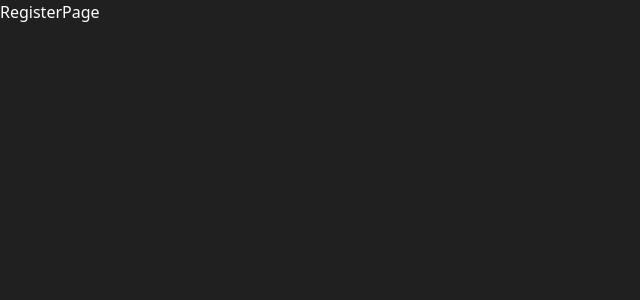
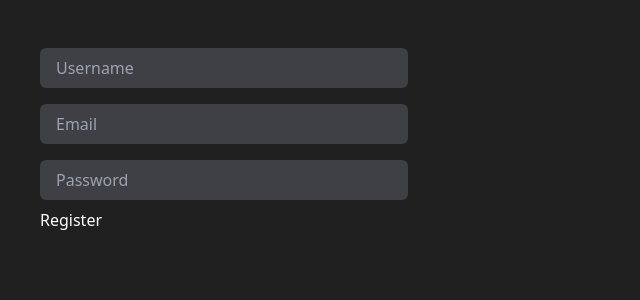
Before and after one commit to MariaRipley/patient-manager, a React (Vite) app in the folder client/: page /register in a window 1280 px wide. Shown: the top 300 px of the page, without its empty margins (0-640 px from the left). Built offline with nearby package versions, Linux system fonts and the light colour scheme.

Commit message:
Add form using react-hook-form and tailwind for style

```diff
--- a/client/package.json
+++ b/client/package.json
@@ -12,6 +12,7 @@
   "dependencies": {
     "react": "^18.2.0",
     "react-dom": "^18.2.0",
+    "react-hook-form": "^7.49.3",
     "react-router-dom": "^6.21.3"
   },
   "devDependencies": {
--- a/client/src/App.jsx
+++ b/client/src/App.jsx
@@ -1,6 +1,6 @@
 import { BrowserRouter, Routes, Route } from "react-router-dom";
-import RegisterPage from "./pages/RegisterPage";
-import LoginPage from "./pages/LoginPage";
+import RegisterPage from "./pages/RegisterPage.jsx";
+import LoginPage from "./pages/LoginPage.jsx";
 
 function App() {
   return (
--- a/client/src/pages/RegisterPage.jsx
+++ b/client/src/pages/RegisterPage.jsx
@@ -1,5 +1,37 @@
+import { useForm } from "react-hook-form";
+
 function RegisterPage() {
-  return <div>RegisterPage</div>;
+  const { register, handleSubmit } = useForm();
+
+  return (
+    <div className="bg-zinc800 max-w-md p-10 rounded-md">
+      <form
+        onSubmit={handleSubmit((values) => {
+          console.log(values);
+        })}
+      >
+        <input
+          type="text"
+          {...register("username", { required: true })}
+          className="w-full bg-zinc-700 text-white px-4 py-2 rounded-md my-2"
+          placeholder="Username"
+        />
+        <input
+          type="email"
+          {...register("email", { required: true })}
+          className="w-full bg-zinc-700 text-white px-4 py-2 rounded-md my-2"
+          placeholder="Email"
+        />
+        <input
+          type="password"
+          {...register("password", { required: true })}
+          className="w-full bg-zinc-700 text-white px-4 py-2 rounded-md my-2"
+          placeholder="Password"
+        />
+        <button type="submit">Register</button>
+      </form>
+    </div>
+  );
 }
 
 export default RegisterPage;
```
Also changed, not shown: 1 other file (tests, documents, lock files or other folders).
